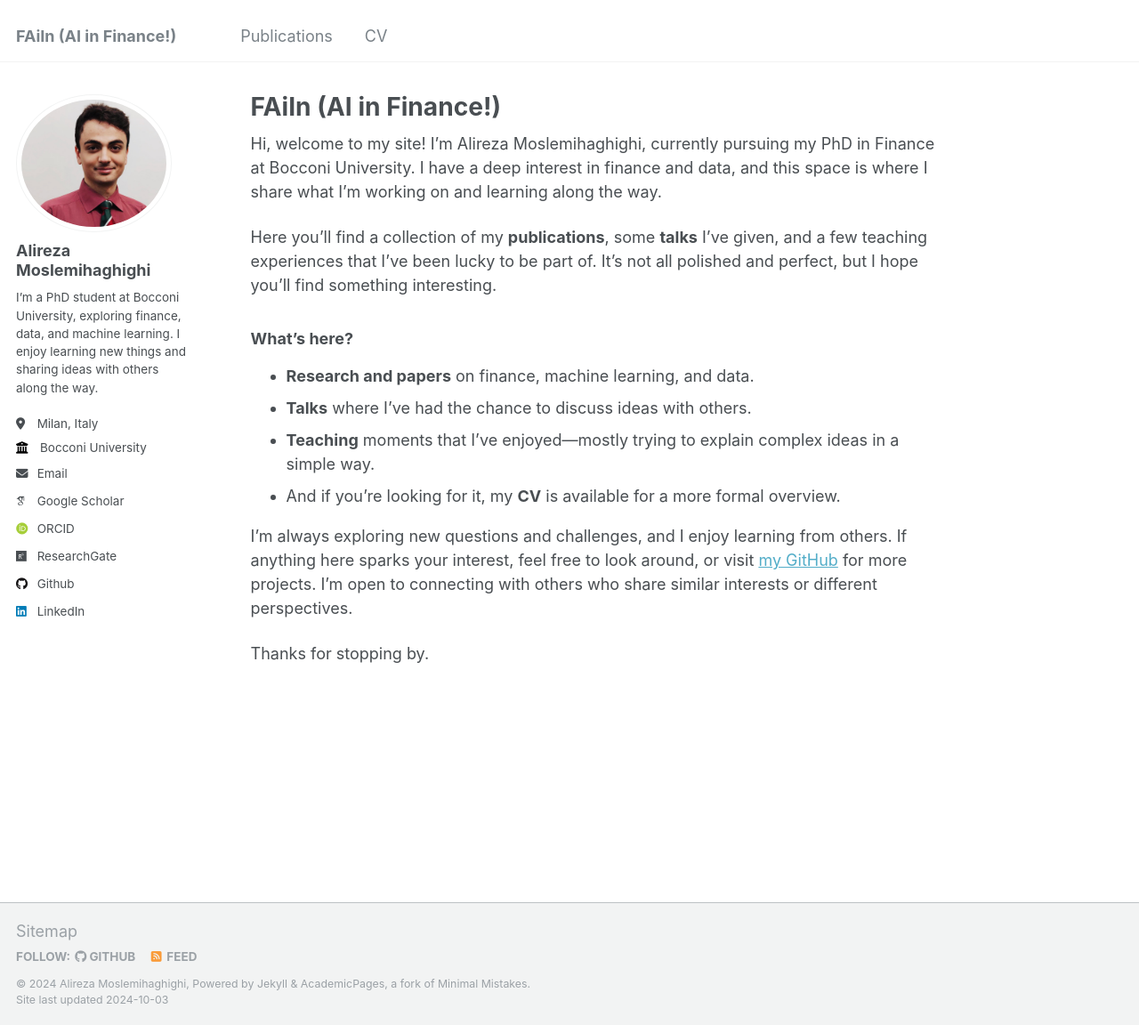
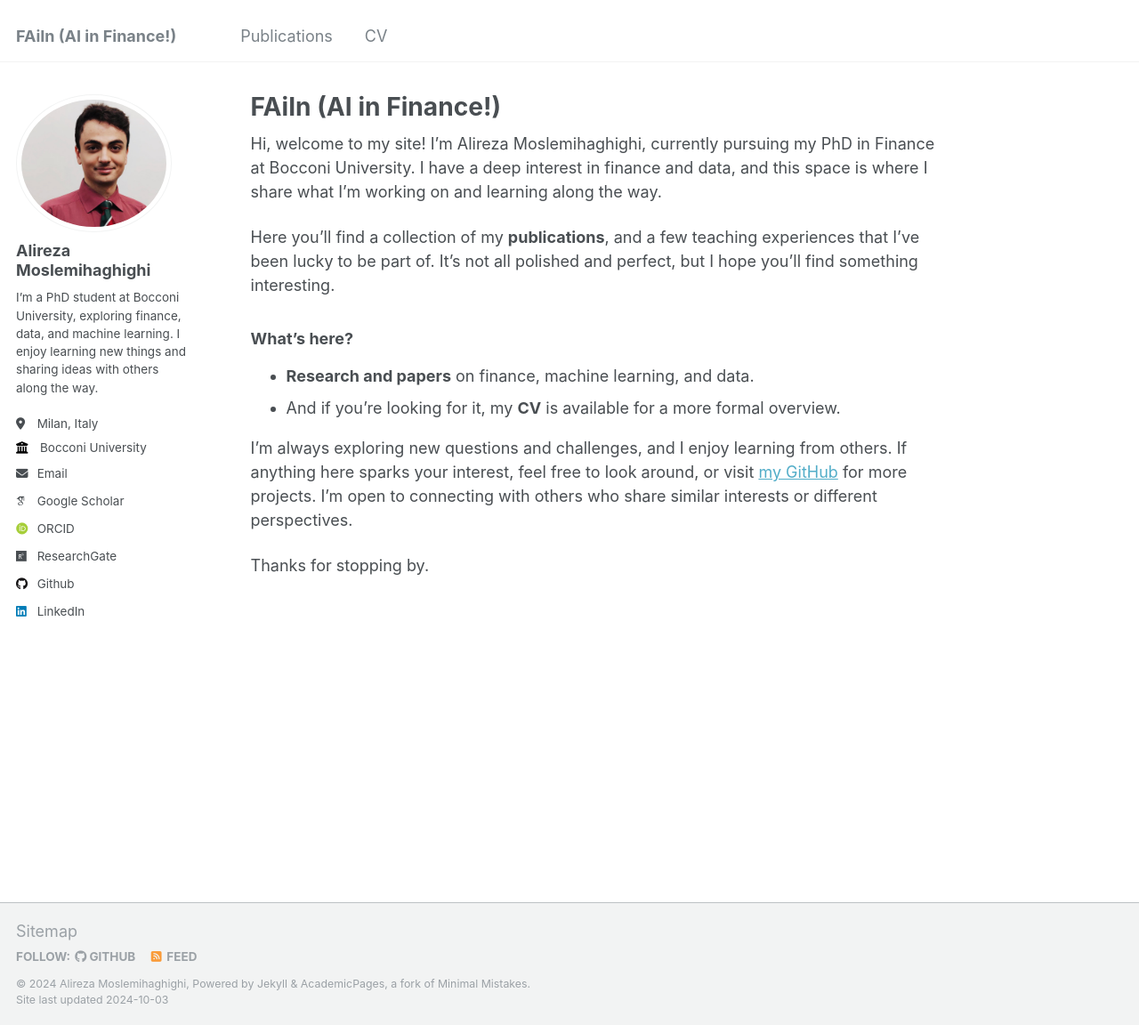
Before and after one commit to AAstroA/AAstroA.github.io, a Jekyll site: the page built from _pages/about.md, in a window 1280 px wide and 1152 px high. Shown: the whole window at 89% size. Built offline with Jekyll 4.4.1, drawn with Linux system fonts in a browser that asks for light colours; some web fonts are replaced.

Commit message:
Update about.md

```diff
--- a/_pages/about.md
+++ b/_pages/about.md
@@ -9,12 +9,10 @@ redirect_from:
 
 Hi, welcome to my site! I'm Alireza Moslemihaghighi, currently pursuing my PhD in Finance at Bocconi University. I have a deep interest in finance and data, and this space is where I share what I’m working on and learning along the way.
 
-Here you’ll find a collection of my **publications**, some **talks** I’ve given, and a few teaching experiences that I’ve been lucky to be part of. It’s not all polished and perfect, but I hope you’ll find something interesting.
+Here you’ll find a collection of my **publications**, and a few teaching experiences that I’ve been lucky to be part of. It’s not all polished and perfect, but I hope you’ll find something interesting.
 
 ### What’s here?
 - **Research and papers** on finance, machine learning, and data.
-- **Talks** where I’ve had the chance to discuss ideas with others.
-- **Teaching** moments that I’ve enjoyed—mostly trying to explain complex ideas in a simple way.
 - And if you're looking for it, my **CV** is available for a more formal overview.
 
 I’m always exploring new questions and challenges, and I enjoy learning from others. If anything here sparks your interest, feel free to look around, or visit [my GitHub](https://github.com/AAstroA) for more projects. I’m open to connecting with others who share similar interests or different perspectives.
```
